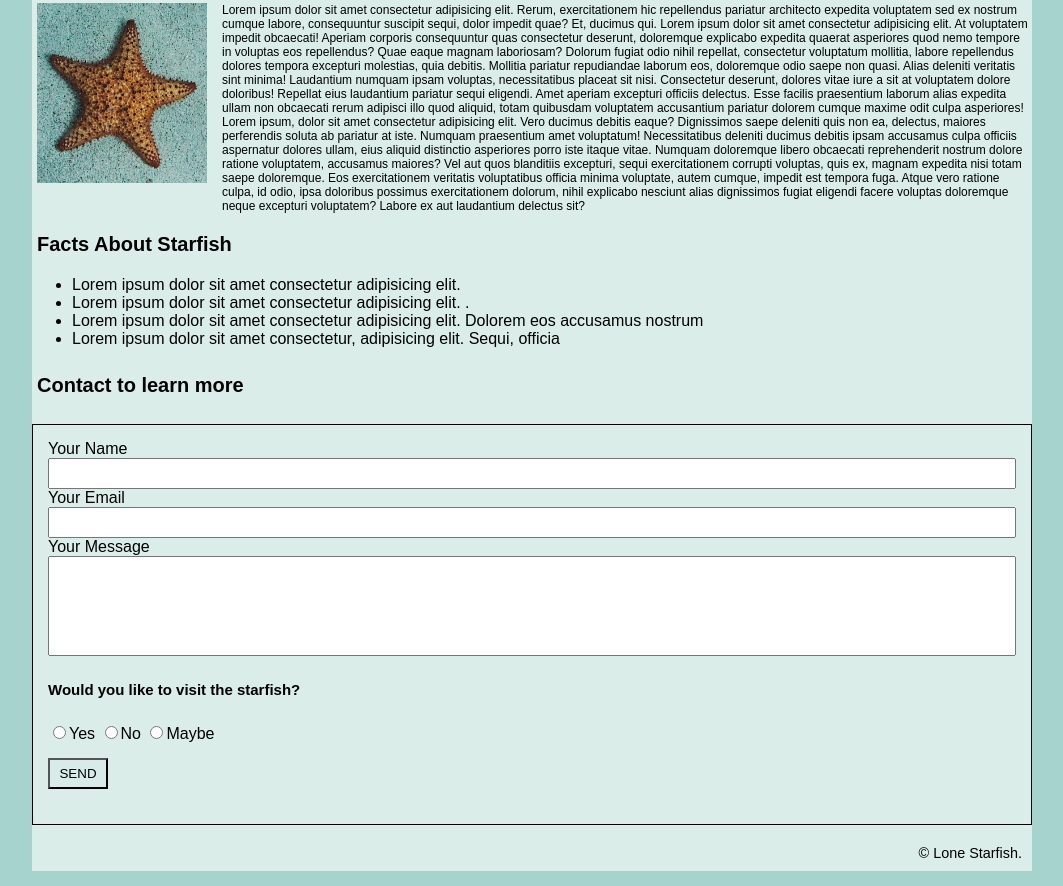
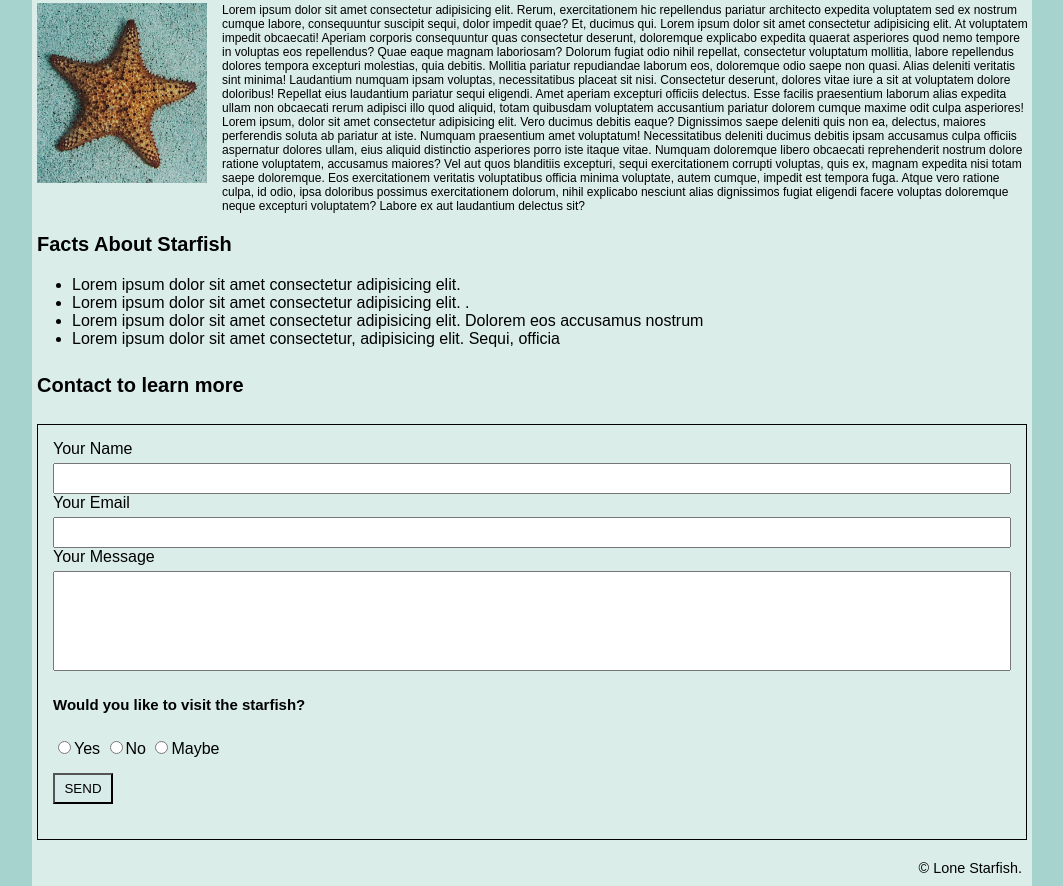
Before and after one commit to Venbadr/Venbadr.github.io, a plain HTML site: page midterm/index.html in a window 1280 px wide. Shown: the part 420-1306 px from the top of the page, without its empty margins (108-1171 px from the left). Drawn offline with Linux system fonts and the light colour scheme.

Commit message:
final result after html and css validation

```diff
--- a/midterm/css/main.css
+++ b/midterm/css/main.css
@@ -133,6 +133,8 @@ fieldset {
   border: 1px solid black;
   padding: 15px;
   margin: 0;
+  margin-left: 5px;
+  margin-right: 5px;
 }
 
 /* this is the contact decoration */
@@ -147,6 +149,7 @@ fieldset {
   width: 100%;
   padding: 6px;
   box-sizing: border-box;
+  margin-top: 5px;
 }
 #message {
     height: 100px;
```
